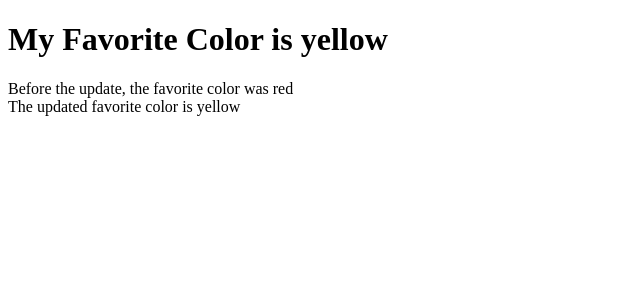
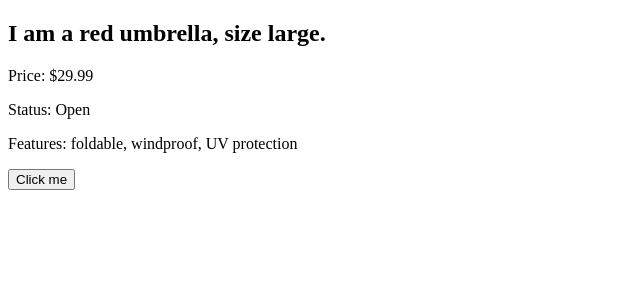
Before and after one commit to RommelAgasa/React, a React (Vite) app in the folder my-react-app/: page / in a window 1280 px wide. Shown: the top 300 px of the page, without its empty margins (0-640 px from the left). Built offline with nearby package versions, Linux system fonts and the light colour scheme.

Commit message:
learned props

```diff
--- a/my-react-app/src/components/class_components.jsx
+++ b/my-react-app/src/components/class_components.jsx
@@ -1,48 +1,56 @@
-import React from 'react';
+import React from "react";
+
+class Header extends React.Component{
+    constructor(props){
+        super(props);
+        this.state = { favoritecolor: "red"};
+    }
+
+    // called right before rendering the element(s) in the DOM.
+    // static getDerivedStateFromProps(props, state){
+    //     if(state.favoritecolor !== props.favcol){
+    //         return {favoritecolor: props.favcol};
+    //     }
+    //     return null;
+    // }
+
+    // kinoment ko yung nasa taas kase
+    // d gumagana yung componenDidMount
 
 
-class Car_ClassComponent extends React.Component {
-
-    constructor(props){
-        super(props);
-        this.state = {
-            color: "red",
-            brand: "Ford",
-            year: 1964,
-            model: props.model
-        };
+    shouldComponentUpdate(){
+        return true;
     }
 
-    changeColor = () => {
-        /**
-         * Always use the setState() method to
-         * change the state object, it will
-         * ensure that the component knows its
-         * been updated and calls the render()
-         * method (and all the other lifecycle methods).
-         */
-        this.setState({color: "blue"});
+    getSnapshotBeforeUpdate(prevProps, prevState){
+        document.getElementById("div1").innerHTML =
+        "Before the update, the favorite color was " +
+        prevState.favoritecolor;
+    }
+
+    componentDidUpdate(){
+        document.getElementById("div2").innerHTML =
+        "The updated favorite color is " +
+        this.state.favoritecolor;
     }
 
     render(){
-        // return <h2>Hi, I am a {this.state.color} Car!</h2>;
-
         return (
             <div>
-                <h1>My {this.state.brand}</h1>
-                <p>
-                    It is a {this.state.color} {this.state.model} from {this.state.year}
-                </p>
-                <button
-                    type="button"
-                    onClick={this.changeColor}
-                >
-                    Change color
-                </button>
+                <h1>My Favorite Color is {this.state.favoritecolor}</h1>
+                <div id="div1"></div>
+                <div id="div2"></div>
             </div>
         );
-    };
+    }
+
+
+    // called after the component is rendered.
+    componentDidMount(){
+        setTimeout(() => {
+            this.setState({favoritecolor: "yellow"})
+        }, 1000);
+    }
 }
 
-
-export default Car_ClassComponent;
+export default Header;
--- /dev/null
+++ b/my-react-app/src/components/components.jsx
@@ -0,0 +1,48 @@
+import React from 'react';
+
+
+class Car_ClassComponent extends React.Component {
+
+    constructor(props){
+        super(props);
+        this.state = {
+            color: "red",
+            brand: "Ford",
+            year: 1964,
+            model: props.model
+        };
+    }
+
+    changeColor = () => {
+        /**
+         * Always use the setState() method to
+         * change the state object, it will
+         * ensure that the component knows its
+         * been updated and calls the render()
+         * method (and all the other lifecycle methods).
+         */
+        this.setState({color: "blue"});
+    }
+
+    render(){
+        // return <h2>Hi, I am a {this.state.color} Car!</h2>;
+
+        return (
+            <div>
+                <h1>My {this.state.brand}</h1>
+                <p>
+                    It is a {this.state.color} {this.state.model} from {this.state.year}
+                </p>
+                <button
+                    type="button"
+                    onClick={this.changeColor}
+                >
+                    Change color
+                </button>
+            </div>
+        );
+    };
+}
+
+
+export default Car_ClassComponent;
--- a/my-react-app/src/components/header_constructor.jsx
+++ /dev/null
@@ -1,56 +0,0 @@
-import React from "react";
-
-class Header extends React.Component{
-    constructor(props){
-        super(props);
-        this.state = { favoritecolor: "red"};
-    }
-
-    // called right before rendering the element(s) in the DOM.
-    // static getDerivedStateFromProps(props, state){
-    //     if(state.favoritecolor !== props.favcol){
-    //         return {favoritecolor: props.favcol};
-    //     }
-    //     return null;
-    // }
-
-    // kinoment ko yung nasa taas kase
-    // d gumagana yung componenDidMount
-
-
-    shouldComponentUpdate(){
-        return true;
-    }
-
-    getSnapshotBeforeUpdate(prevProps, prevState){
-        document.getElementById("div1").innerHTML =
-        "Before the update, the favorite color was " +
-        prevState.favoritecolor;
-    }
-
-    componentDidUpdate(){
-        document.getElementById("div2").innerHTML =
-        "The updated favorite color is " +
-        this.state.favoritecolor;
-    }
-
-    render(){
-        return (
-            <div>
-                <h1>My Favorite Color is {this.state.favoritecolor}</h1>
-                <div id="div1"></div>
-                <div id="div2"></div>
-            </div>
-        );
-    }
-
-
-    // called after the component is rendered.
-    componentDidMount(){
-        setTimeout(() => {
-            this.setState({favoritecolor: "yellow"})
-        }, 1000);
-    }
-}
-
-export default Header;
--- a/my-react-app/src/main.jsx
+++ b/my-react-app/src/main.jsx
@@ -5,23 +5,23 @@ import Bike from './components/bike';
 import Umbrella from './components/props';
 import Garage from './components/garage';
 
-import Car_ClassComponent from './components/class_components';
+import Car_ClassComponent from './components/components';
 
-import Header from './components/header_constructor';
+import Header from './components/class_components';
 
-// function handleUmbrellaClick(){
-//   alert("Umbrella closed!");
-// }
+function handleUmbrellaClick(){
+  alert("Umbrella closed!");
+}
 
 createRoot(document.getElementById('root')).render(
-  // <Umbrella
-  //   color="red"
-  //   size="large"
-  //   price={29.99}
-  //   isOpen={true}
-  //   features={["foldable", "windproof", "UV protection"]}
-  //   onlClick={handleUmbrellaClick}
-  // />
+  <Umbrella
+    color="red"
+    size="large"
+    price={29.99}
+    isOpen={true}
+    features={["foldable", "windproof", "UV protection"]}
+    onlClick={handleUmbrellaClick}
+  />
 
 
   // <Garage />
@@ -29,5 +29,5 @@ createRoot(document.getElementById('root')).render(
 
   // <Car_ClassComponent model="Mustang"/>
 
-  <Header favcol="red"/>
+  // <Header favcol="red"/>
 )
```
